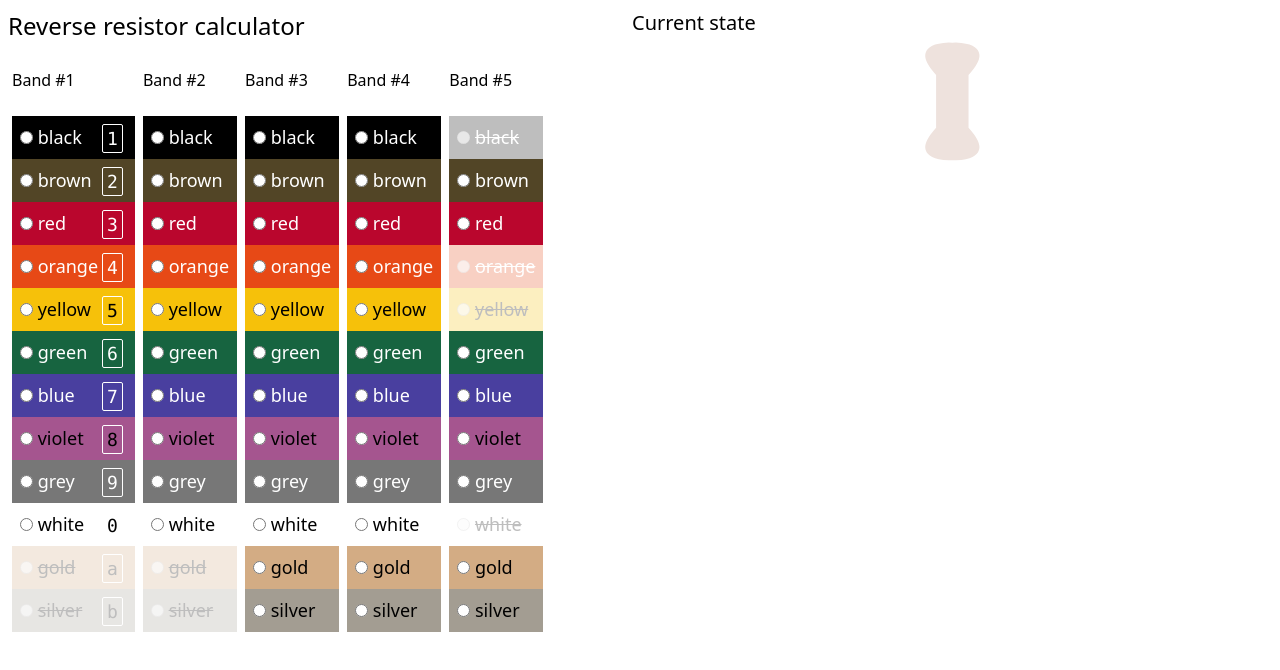
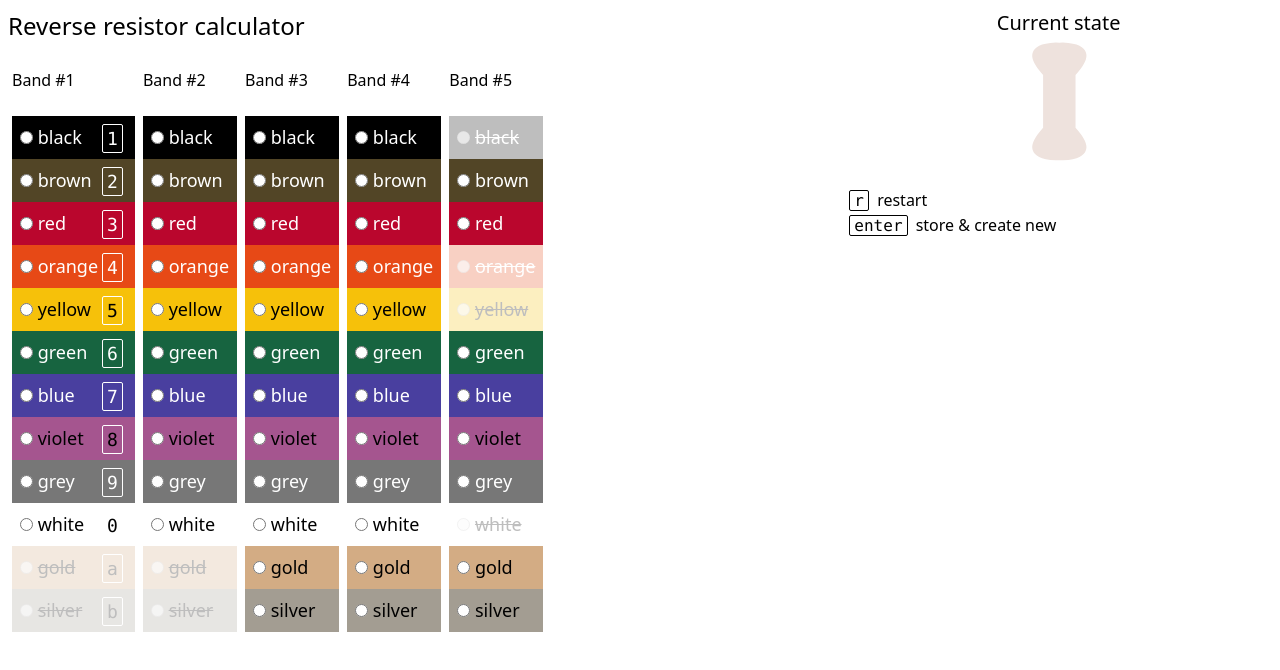
Before and after one commit to citelao/resistors.fyi, a React (Vite) app: page / in a window 1280 px wide. Shown: the top 670 px of the page. Built offline with nearby package versions, Linux system fonts and the light colour scheme.

Commit message:
handle restart

```diff
--- a/src/js/App.tsx
+++ b/src/js/App.tsx
@@ -1,4 +1,5 @@
 import React, { KeyboardEvent } from "react";
+import Hotkey from "./Hotkey";
 import { calculate, IResistance, ResistorColor, supportedColors } from "./resistor";
 import ResistorSvg from "./ResistorSvg";
 import { from, repeat } from "./utils";
@@ -48,6 +49,7 @@ interface IAppProps {
 
 interface IAppState {
     colors: Array<ResistorColor | null>,
+    history: Array<Array<ResistorColor | null>>,
     currentIndex: number
 }
 
@@ -87,6 +89,7 @@ export default class App extends React.Component<IAppProps, IAppState> {
 
         this.state = {
             colors: [],
+            history: [],
             currentIndex: 0
         };
     }
@@ -100,6 +103,20 @@ export default class App extends React.Component<IAppProps, IAppState> {
     }
 
     private handleKeyDown = (e: globalThis.KeyboardEvent): void => {
+        // console.log(e.key);
+
+        if (e.key === "Enter") {
+            // Handle the "new" key command
+            return;
+        } else if (e.key === "r") {
+            console.log(`Clearing [${this.state.colors.join(", ")}]`);
+            this.setState({
+                colors: [],
+                currentIndex: 0,
+            })
+            return;
+        }
+
         const hotkeyIndex = HOTKEYS.findIndex((h) => h === e.key);
         const wasHotkey = hotkeyIndex !== -1;
         if (!wasHotkey) {
@@ -183,9 +200,9 @@ export default class App extends React.Component<IAppProps, IAppState> {
                                     ? <del>{c.label}</del>
                                     : c.label}
                                 {(shouldShowHotkeys)
-                                    ? <kbd className="float-right border border-solid border-white px-1 mx-1 font-mono rounded-sm">
+                                    ? <Hotkey borderColor="light" className="float-right">
                                         {hotkey}
-                                    </kbd>
+                                    </Hotkey>
                                     : null}
                             </label>
                         </li>;
@@ -214,7 +231,7 @@ export default class App extends React.Component<IAppProps, IAppState> {
         }
 
         return <>
-            <section className="w-1/2 m-2">
+            <section className="w-2/3 m-2">
                 <h1>Reverse resistor calculator</h1>
 
                 <div className="flex flex-wrap">
@@ -222,8 +239,8 @@ export default class App extends React.Component<IAppProps, IAppState> {
                 </div>
             </section>
 
-            <aside className="fixed top-0 right-0 m-2 w-1/2">
-                <h2>Current state</h2>
+            <aside className="fixed top-0 right-0 m-2 w-1/3">
+                <h2 className="text-center">Current state</h2>
 
                 <ResistorSvg colors={this.state.colors}
                     length={150}
@@ -256,6 +273,11 @@ export default class App extends React.Component<IAppProps, IAppState> {
                             className="m-auto" />
                     </small>
                     : null}
+
+                <ul className="m-auto">
+                    <li><Hotkey>r</Hotkey> restart</li>
+                    <li><Hotkey>enter</Hotkey> store &amp; create new</li>
+                </ul>
             </aside>
         </>;
     }
--- /dev/null
+++ b/src/js/Hotkey.tsx
@@ -0,0 +1,24 @@
+import React from "react";
+
+interface IHotkeyProps {
+    className?: string;
+    children?: React.ReactNode;
+    borderColor?: "light" | "dark";
+}
+
+export default class Hotkey extends React.Component<IHotkeyProps> {
+    public render() {
+        const BASE_CLASSES = "border border-solid px-1 mx-1 font-mono rounded-sm";
+
+        const LIGHT_CLASSES = "border-white";
+        const DARK_CLASSES = "border-black";
+        const mode_classes = (this.props.borderColor === "light")
+            ? LIGHT_CLASSES
+            : DARK_CLASSES;
+
+        const classes = `${BASE_CLASSES} ${mode_classes} ${this.props.className}`;
+        return <kbd className={classes}>
+            {this.props.children}
+        </kbd>;
+    }
+}
```
